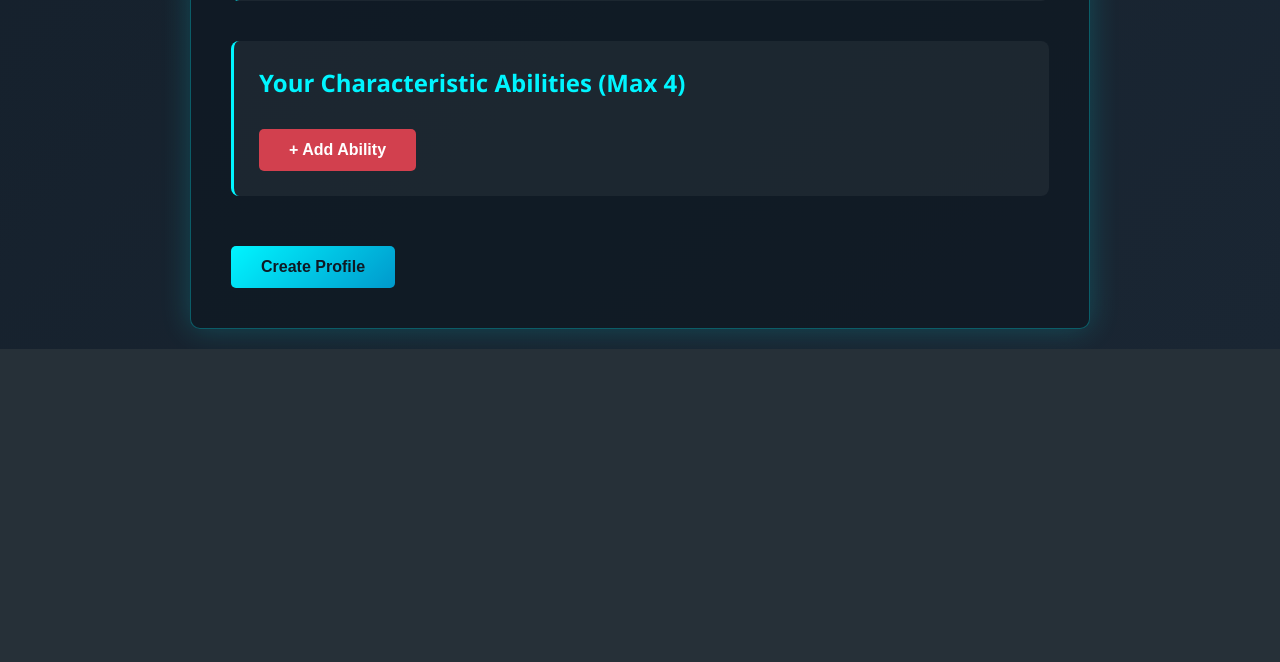
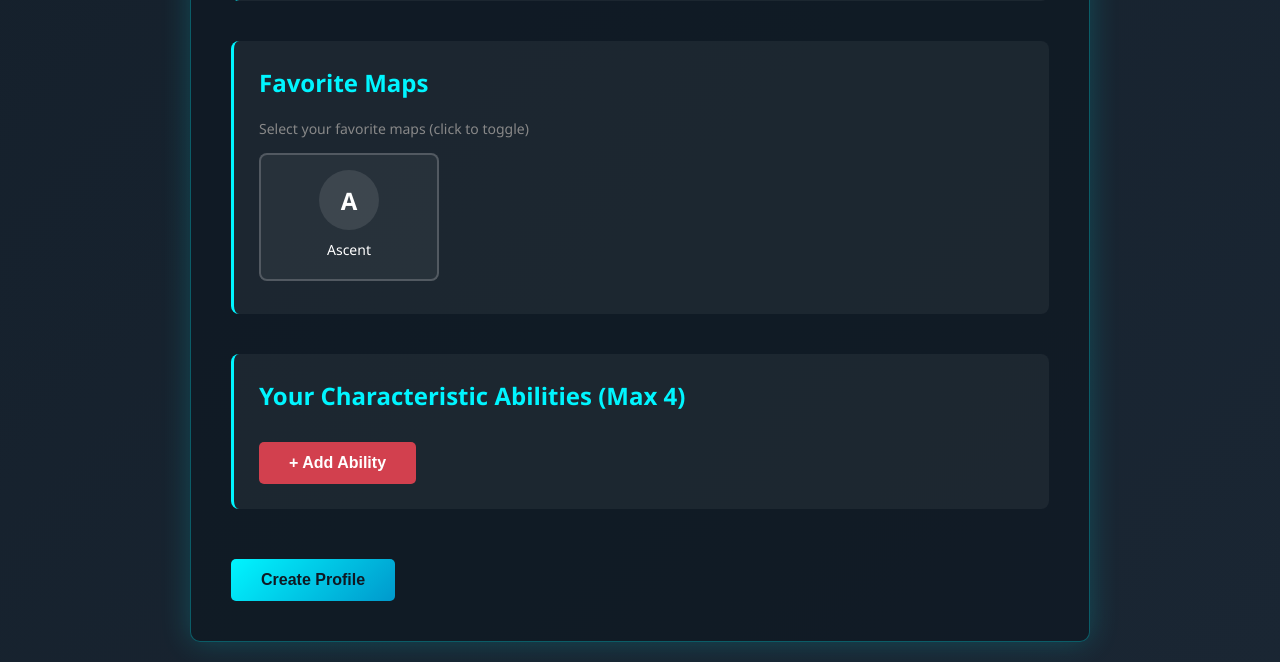
Before and after one commit to bismalaja/valo_playercard, a Django app: page /create/ in a window 1280 px wide. Shown: the part 2695-3357 px from the top of the page. Before the commit the page ends 3044 px from the top, so only its background shows below. Run offline with Django 4.2, Linux system fonts and the light colour scheme; data comes from the database, SQL or seed files in the repository; both versions use the stored data as it was after the commit.

Commit message:
Add Map model and favorite maps functionality

```diff
--- a/profiles/models.py
+++ b/profiles/models.py
@@ -77,6 +77,28 @@ class Team(models.Model):
         ordering = ['custom_order', 'name']
 
 
+class Map(models.Model):
+    """
+    Valorant maps that users can select as favorites.
+    Managed via Django admin.
+    """
+    name = models.CharField(max_length=50, unique=True)
+    icon = models.ImageField(upload_to='maps/', blank=True, null=True)
+    icon_url = models.URLField(max_length=500, blank=True, null=True, help_text='Alternative: Provide image URL instead of upload')
+
+    def get_icon_url(self):
+        """Returns icon URL - either from upload or external link"""
+        if self.icon:
+            return self.icon.url
+        return self.icon_url or ''
+
+    def __str__(self):
+        return self.name
+
+    class Meta:
+        ordering = ['name']
+
+
 # ============================================
 # USER PROFILE MODEL
 # ============================================
@@ -109,6 +131,9 @@ class Profile(models.Model):
 
     # ManyToMany: Users can select multiple roles they play
     roles = models.ManyToManyField(Role, blank=True, related_name='player_profiles')
+
+    # ManyToMany: Users can select multiple favorite maps
+    maps = models.ManyToManyField(Map, blank=True, related_name='player_profiles')
 
     bio = models.TextField(blank=True, default='')
     created_at = models.DateTimeField(auto_now_add=True)
--- a/profiles/templates/profiles/input_form.html
+++ b/profiles/templates/profiles/input_form.html
@@ -236,7 +236,8 @@
 
         /* Agent and Role Selection Grids */
         .agent-grid,
-        .role-grid {
+        .role-grid,
+        .map-grid {
             display: grid;
             grid-template-columns: repeat(auto-fill, minmax(150px, 1fr));
             gap: 15px;
@@ -244,7 +245,8 @@
         }
 
         .agent-option,
-        .role-option {
+        .role-option,
+        .map-option {
             position: relative;
             cursor: pointer;
             border: 2px solid rgba(255, 255, 255, 0.2);
@@ -256,27 +258,31 @@
         }
 
         .agent-option:hover,
-        .role-option:hover {
+        .role-option:hover,
+        .map-option:hover {
             border-color: #ff4655;
             background: rgba(255, 70, 85, 0.1);
             transform: translateY(-2px);
         }
 
         .agent-option.selected,
-        .role-option.selected {
+        .role-option.selected,
+        .map-option.selected {
             border-color: #ff4655;
             background: rgba(255, 70, 85, 0.2);
             box-shadow: 0 0 15px rgba(255, 70, 85, 0.4);
         }
 
         .agent-option input[type="checkbox"],
-        .role-option input[type="checkbox"] {
+        .role-option input[type="checkbox"],
+        .map-option input[type="checkbox"] {
             position: absolute;
             opacity: 0;
         }
 
         .agent-option img,
-        .role-option img {
+        .role-option img,
+        .map-option img {
             width: 60px;
             height: 60px;
             object-fit: contain;
@@ -284,7 +290,8 @@
         }
 
         .agent-option-name,
-        .role-option-name {
+        .role-option-name,
+        .map-option-name {
             font-size: 14px;
             color: #fff;
             font-weight: 500;
@@ -439,6 +446,33 @@
                 </div>
             </div>
 
+            <!-- MAPS -->
+            <div class="form-section">
+                <h2>Favorite Maps</h2>
+                <p style="color: #888; margin-bottom: 15px; font-size: 14px;">Select your favorite maps (click to
+                    toggle)</p>
+                <div class="map-grid">
+                    {% for map in available_maps %}
+                    <label
+                        class="map-option {% if is_edit and map in maps or map.id in selected_map_ids %}selected{% endif %}"
+                        data-map-id="{{ map.id }}">
+                        <input type="checkbox" name="map_id" value="{{ map.id }}" {% if is_edit and map in maps or map.id in selected_map_ids %}checked{% endif %}>
+                        {% if map.get_icon_url %}
+                        <img src="{{ map.get_icon_url }}" alt="{{ map.name }}">
+                        {% else %}
+                        <div
+                            style="width: 60px; height: 60px; background: rgba(255,255,255,0.1); border-radius: 50%; display: flex; align-items: center; justify-content: center; margin: 0 auto 10px; font-size: 24px; font-weight: bold; color: #ffffff;">
+                            {{ map.name|slice:":1" }}</div>
+                        {% endif %}
+                        <div class="map-option-name">{{ map.name }}</div>
+                    </label>
+                    {% empty %}
+                    <p style="color: var(--color-text-muted); grid-column: 1/-1;">No maps available. Please add maps
+                        in the admin panel.</p>
+                    {% endfor %}
+                </div>
+            </div>
+
             <!-- ABILITIES -->
             <div class="form-section">
                 <h2>Your Characteristic Abilities (Max 4)</h2>
@@ -460,7 +494,7 @@
         document.addEventListener('DOMContentLoaded', function () {
             // Agent and Role selection interactivity (Event Delegation)
             // Handles visual state updates for checkbox changes
-            document.querySelectorAll('input[type="checkbox"][name="agent_id"], input[type="checkbox"][name="role_id"]').forEach(checkbox => {
+            document.querySelectorAll('input[type="checkbox"][name="agent_id"], input[type="checkbox"][name="role_id"], input[type="checkbox"][name="map_id"]').forEach(checkbox => {
                 checkbox.addEventListener('change', function () {
                     const label = this.closest('label');
                     if (label) {
--- a/profiles/views.py
+++ b/profiles/views.py
@@ -1,6 +1,6 @@
 from django.shortcuts import render, redirect, get_object_or_404
 from django.contrib import messages
-from .models import Profile, Agent, Role, Ability, Team, AbilityTemplate
+from .models import Profile, Agent, Role, Ability, Team, AbilityTemplate, Map
 from .forms import ProfileForm
 
 def input_profile(request):
@@ -8,6 +8,7 @@ def input_profile(request):
     # Prepare variables for persisting selection on potential error
     selected_agent_ids = []
     selected_role_ids = []
+    selected_map_ids = []
 
     if request.method == 'POST':
         profile_form = ProfileForm(request.POST, request.FILES)
@@ -17,6 +18,8 @@ def input_profile(request):
             selected_agent_ids = [int(id) for id in request.POST.getlist('agent_id')]
         if request.POST.getlist('role_id'):
             selected_role_ids = [int(id) for id in request.POST.getlist('role_id')]
+        if request.POST.getlist('map_id'):
+            selected_map_ids = [int(id) for id in request.POST.getlist('map_id')]
 
         if profile_form.is_valid():
             profile = profile_form.save()
@@ -32,6 +35,12 @@ def input_profile(request):
             print(f"DEBUG: role_ids = {role_ids}")
             if role_ids:
                 profile.roles.set(role_ids)
+
+            # Save selected maps (ManyToMany)
+            map_ids = request.POST.getlist('map_id')
+            print(f"DEBUG: map_ids = {map_ids}")
+            if map_ids:
+                profile.maps.set(map_ids)
 
             # Save abilities (max 4)
             ability_count = int(request.POST.get('ability_count', 0))
@@ -61,8 +70,10 @@ def input_profile(request):
         'available_agents': Agent.objects.select_related('role').all(),
         'available_roles': Role.objects.all(),
         'available_teams': Team.objects.all(),
+        'available_maps': Map.objects.all(),
         'selected_agent_ids': selected_agent_ids,
         'selected_role_ids': selected_role_ids,
+        'selected_map_ids': selected_map_ids,
     })
 
 
@@ -79,6 +90,7 @@ def display_profile(request, profile_id):
         'profile': profile,
         'agents': profile.agents.all(),
         'roles': profile.roles.all(),
+        'maps': profile.maps.all(),
         'abilities': profile.abilities.all(),
         'teammates': teammates,
     }
@@ -99,6 +111,7 @@ def edit_profile(request, profile_id):
     # Prepare variables for persisting selection on potential error
     selected_agent_ids = []
     selected_role_ids = []
+    selected_map_ids = []
 
     if request.method == 'POST':
         profile_form = ProfileForm(request.POST, request.FILES, instance=profile)
@@ -108,6 +121,8 @@ def edit_profile(request, profile_id):
             selected_agent_ids = [int(id) for id in request.POST.getlist('agent_id')]
         if request.POST.getlist('role_id'):
             selected_role_ids = [int(id) for id in request.POST.getlist('role_id')]
+        if request.POST.getlist('map_id'):
+            selected_map_ids = [int(id) for id in request.POST.getlist('map_id')]
 
         if profile_form.is_valid():
             profile = profile_form.save()
@@ -120,6 +135,10 @@ def edit_profile(request, profile_id):
             role_ids = request.POST.getlist('role_id')
             print(f"DEBUG EDIT: role_ids = {role_ids}")
             profile.roles.set(role_ids if role_ids else [])
+
+            map_ids = request.POST.getlist('map_id')
+            print(f"DEBUG EDIT: map_ids = {map_ids}")
+            profile.maps.set(map_ids if map_ids else [])
 
             # Delete and recreate abilities
             profile.abilities.all().delete()
@@ -151,13 +170,16 @@ def edit_profile(request, profile_id):
         'profile': profile,
         'agents': profile.agents.all(),
         'roles': profile.roles.all(),
+        'maps': profile.maps.all(),
         'abilities': profile.abilities.all(),
         'is_edit': True,
         'available_agents': Agent.objects.select_related('role').all(),
         'available_roles': Role.objects.all(),
         'available_teams': Team.objects.all(),
+        'available_maps': Map.objects.all(),
         'selected_agent_ids': selected_agent_ids,
         'selected_role_ids': selected_role_ids,
+        'selected_map_ids': selected_map_ids,
     }
 
     return render(request, 'profiles/input_form.html', context)
```
Also changed, not shown: profiles/admin.py (+7 -1 lines), profiles/templates/profiles/display_profile.html (+32 -8 lines), db.sqlite3, profiles/migrations/0009_map_profile_maps.py (added).
